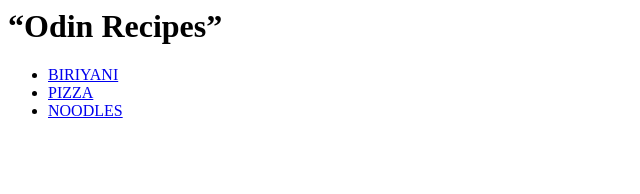
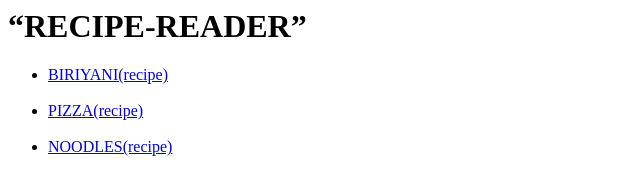
Before and after one commit to unlearner0/Odine-recipes, a plain HTML site: page index.html in a window 1280 px wide. Shown: the whole page, without its empty margins (0-640 px from the left). Drawn offline with Linux system fonts and the light colour scheme.

Commit message:
Update index.html
i have upgraded the cod for better cascade

```diff
--- a/index.html
+++ b/index.html
@@ -4,15 +4,17 @@
     <meta http-equiv="X-UA-Compatible" content="IE=edge">
     <meta name="viewport" content="width=device-width, initial-scale=1.0">
     <title>RECIPE-READER</title>
+    <link rel="stylesheet" href="styles.css">
 </head>
 <body>
-    <h1>“Odin Recipes”</h1>
+   <div> <h1 id="head">“RECIPE-READER”</h1>
    <a>
     <ul>
-        <li><a href="biriyani.html">BIRIYANI</a></li>
-        <li><a href="pizza.html">PIZZA</a></li>
-        <li><a href="noodles.html">NOODLES</a></li>
+        <li class="menu"><a href="recipes/biriyani.html">BIRIYANI(recipe)</a></li><br>
+        <li class="menu"><a href="recipes/pizza.html">PIZZA(recipe)</a></li><br>
+        <li class="menu"><a href="recipes/noodles.html">NOODLES(recipe)</a></li><br>
       </ul>
     </a>
+</div>
 </body>
 </html>
```
